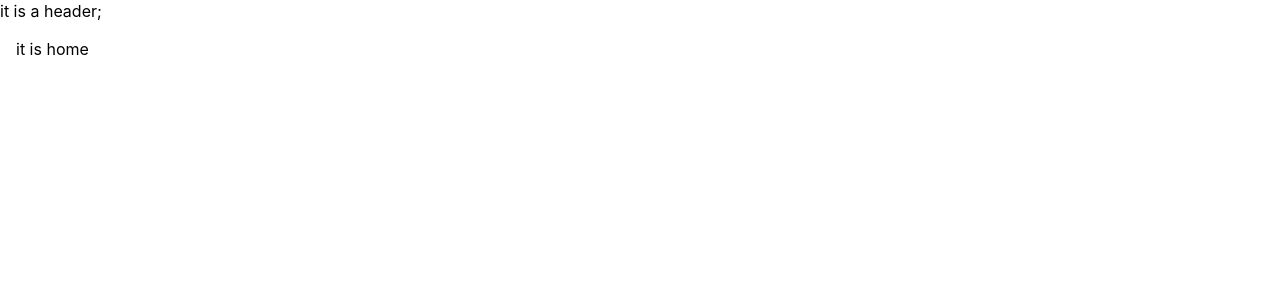
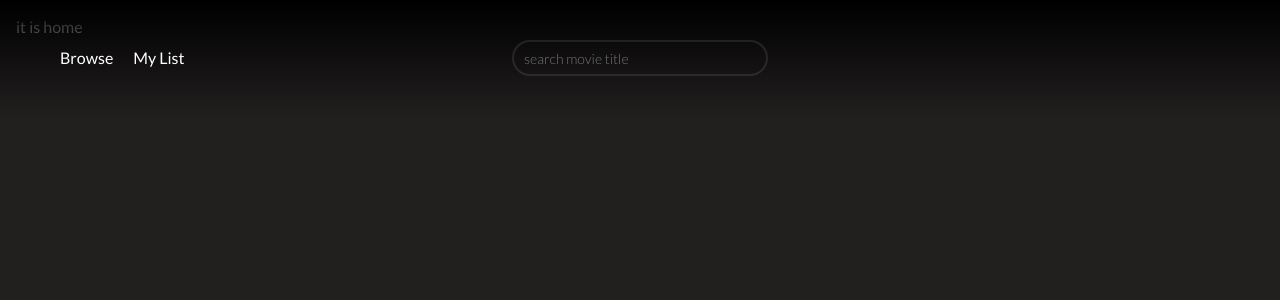
Before and after one commit to Wilson036/movie-app, a React (Create React App) app: page / in a window 1280 px wide. Shown: the top 300 px of the page. Built offline with nearby package versions, Linux system fonts and the light colour scheme.

Commit message:
navigation and search component

```diff
--- a/src/components/GlobalStyle.js
+++ b/src/components/GlobalStyle.js
@@ -3,6 +3,10 @@ import normalize from 'normalize.css';
 
 const GlobalStyles = createGlobalStyle`
     ${normalize}
+
+    * {
+        @import "https://fonts.googleapis.com/css?family=Lato:100,300,400,700,900";
+      }
 
     *, *:before, *:after {
         box-sizing: border-box;
@@ -15,11 +19,20 @@ const GlobalStyles = createGlobalStyle`
       }
 
       body {
-        font-family: -apple-system, BlinkMacSystemFont, 'Segoe UI', Roboto,
-          Oxygen-Sans, Ubuntu, Cantarell, 'Helvetica Neue', sans-serif;
+        font-family: "Lato", sans-serif;
         background-color: #fff;
         line-height: 1.4;
+        background: #221f1f;
+        color: #ffffff;
       }
+
+      ul{
+        padding: 0;
+        margin: 0;
+        list-style: none;
+      }
+
+
 
       a:link,
       a:visited {
--- a/src/components/Header.js
+++ /dev/null
@@ -1,7 +0,0 @@
-import React from 'react';
-
-function Header() {
-  return <div>it is a header;</div>;
-}
-
-export default Header;
--- /dev/null
+++ b/src/components/Header/Navgation.js
@@ -0,0 +1,34 @@
+import React from 'react';
+import styled from 'styled-components';
+
+const StyledNav = styled.nav`
+  ul {
+    display: flex;
+    height: 37px;
+    align-items: center;
+    padding: 0 10px;
+    li {
+      font-weight: 400;
+      padding: 8px 10px;
+      transition: background 0.125s ease;
+      border-radius: 4px;
+      &:hover {
+        background: #e50914;
+        cursor: pointer;
+      }
+    }
+  }
+`;
+
+function Navgation() {
+  return (
+    <StyledNav>
+      <ul>
+        <li>Browse</li>
+        <li>My List</li>
+      </ul>
+    </StyledNav>
+  );
+}
+
+export default Navgation;
--- /dev/null
+++ b/src/components/Header/Search.js
@@ -0,0 +1,42 @@
+import React from 'react';
+import styled from 'styled-components';
+
+const SearchDiv = styled.div`
+  position: absolute;
+  display: flex;
+  justify-content: center;
+  align-items: center;
+  width: 100%;
+  left: 0;
+  pointer-events: none;
+  input {
+    font-family: 'Lato', sans-serif;
+    font-weight: 300;
+    font-size: 14px;
+    height: 36px;
+    width: 20%;
+    appearance: none;
+    border: 0;
+    border: 2px solid rgba(245, 245, 245, 0.1);
+    background: transparent;
+    outline: none;
+    border-radius: 36px;
+    padding: 0 10px;
+    pointer-events: all;
+    transition: border 0.25s ease, width 0.125s ease 0.125s;
+    &:focus {
+      border: 2px solid #e50914;
+      width: 30%;
+    }
+  }
+`;
+
+function Search() {
+  return (
+    <SearchDiv>
+      <input type="search" name="" id="" placeholder="search movie title" />
+    </SearchDiv>
+  );
+}
+
+export default Search;
--- /dev/null
+++ b/src/components/Header/index.js
@@ -0,0 +1,26 @@
+import React from 'react';
+import styled from 'styled-components';
+import Navgation from './Navgation';
+import Search from './Search';
+
+const StyledHeader = styled.header`
+  background: linear-gradient(to bottom, black 0%, transparent 100%);
+  display: flex;
+  padding: 40px;
+  position: fixed;
+  top: 0;
+  left: 0;
+  width: 100vw;
+  z-index: 5;
+`;
+
+function Header() {
+  return (
+    <StyledHeader>
+      <Navgation />
+      <Search />
+    </StyledHeader>
+  );
+}
+
+export default Header;
--- a/src/components/Layout.js
+++ b/src/components/Layout.js
@@ -1,6 +1,6 @@
 import React from 'react';
 import styled from 'styled-components';
-import Header from './Header';
+import Header from '././Header';
 
 const MainDiv = styled.main`
   position: fixed;
```
Also changed, not shown: public/image/logo.svg (added).
